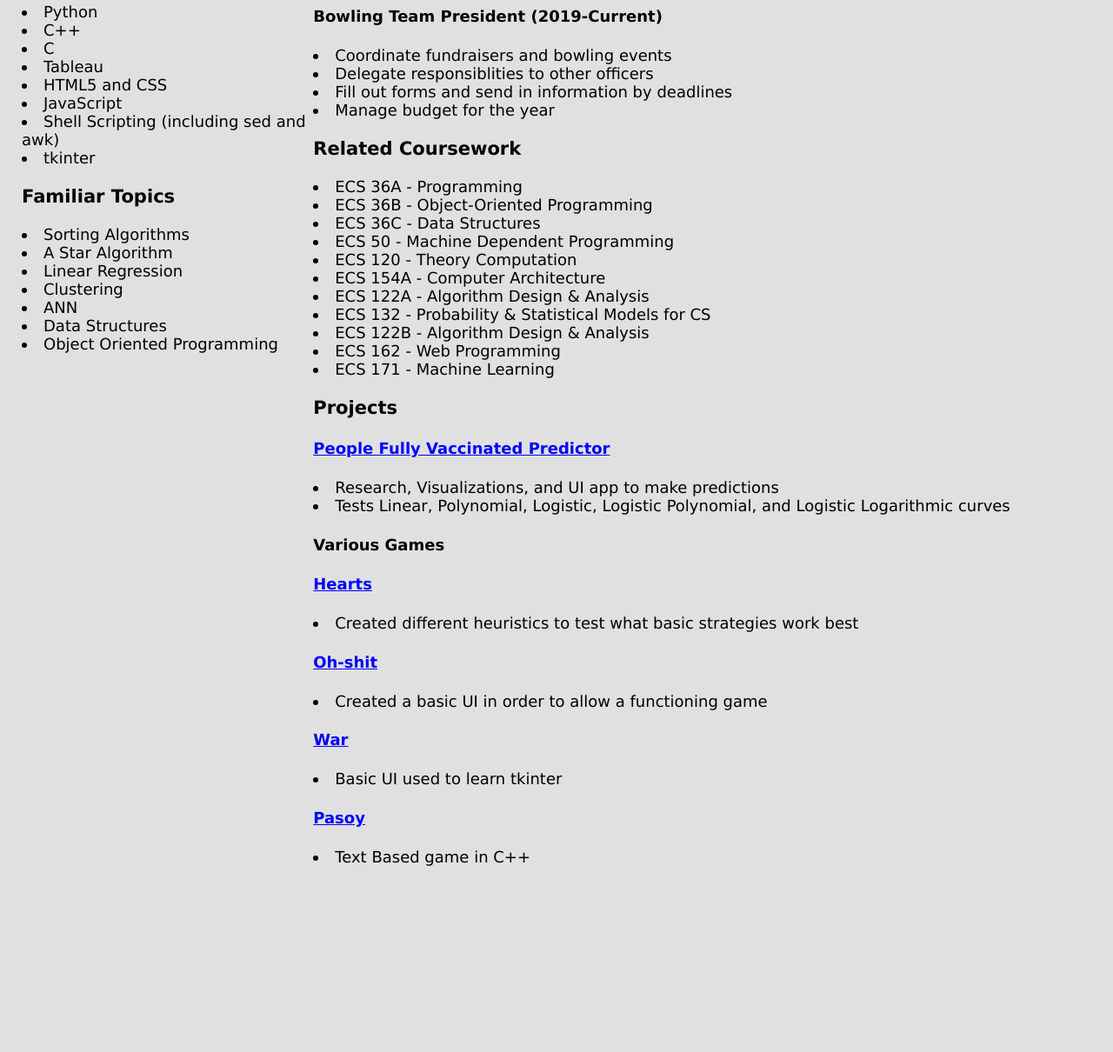
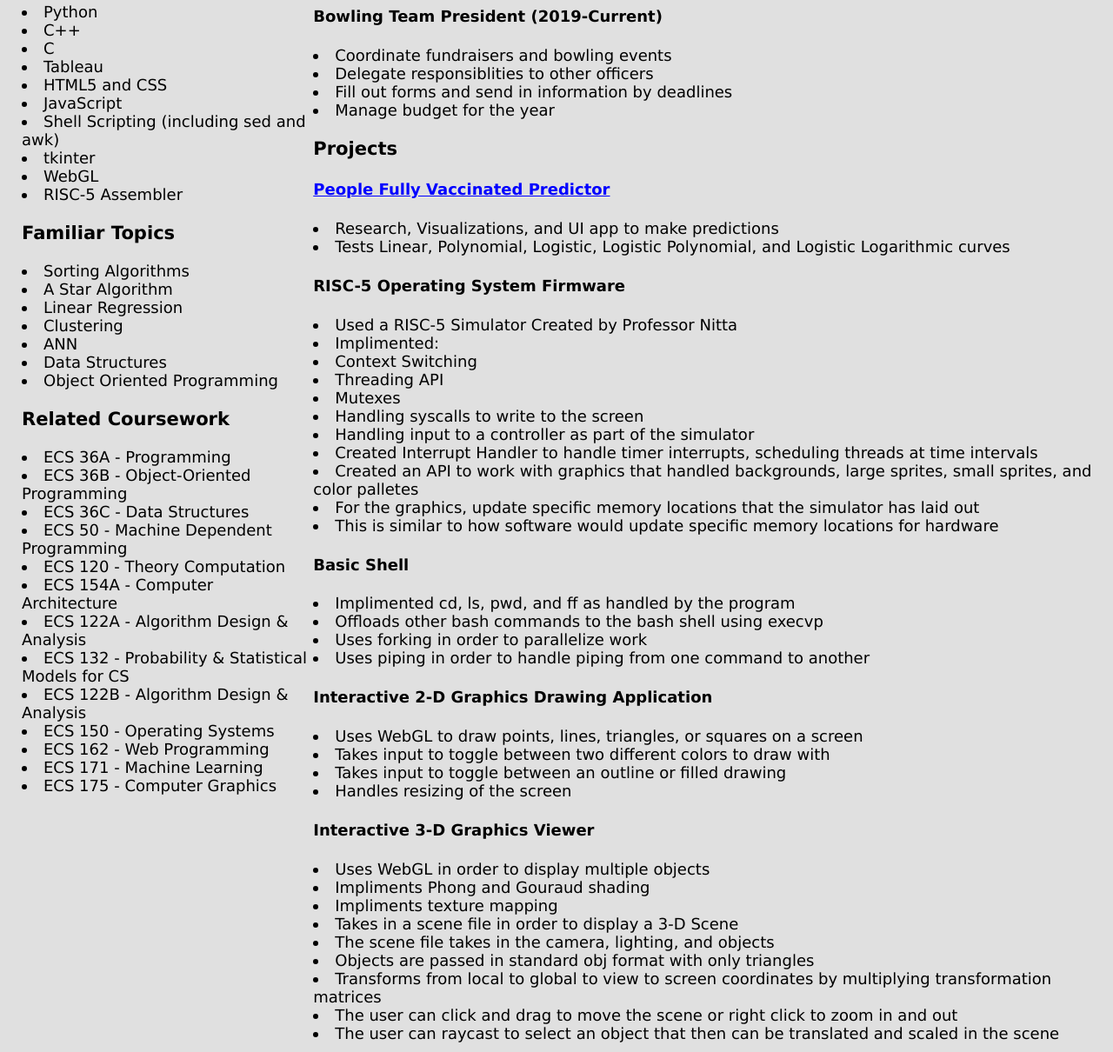
Before and after one commit to Nate18464/Personal-Website, a website: page UI/views/index.html in a window 1280 px wide. Shown: the part 682-1892 px from the top of the page at 87% size. Before the commit the page ends 1678 px from the top, so only its background shows below. Drawn offline with Linux system fonts and the light colour scheme.

Commit message:
Updated with ECS 150 and 175 Projects

```diff
--- a/UI/views/index.html
+++ b/UI/views/index.html
@@ -3,7 +3,7 @@
 <head>
   <meta charset="utf-8">
   <title>Nathan Wong</title>
-  <link rel="stylesheet" href="/stylesheets/css/styles.css">
+  <link rel="stylesheet" href="../stylesheets/css/styles.css">
 </head>
 
 <body>
@@ -32,6 +32,7 @@
       <li>React</li>
       <li>Node.js</li>
       <li>Express</li>
+
       <h3>Intermediate Skills</h3>
       <li>Python</li>
       <li>C++</li>
@@ -41,6 +42,8 @@
       <li>JavaScript</li>
       <li>Shell Scripting (including sed and awk)</li>
       <li>tkinter</li>
+      <li>WebGL</li>
+      <li>RISC-5 Assembler</li>
       <h3>Familiar Topics</h3>
       <li>Sorting Algorithms</li>
       <li>A Star Algorithm</li>
@@ -49,6 +52,21 @@
       <li>ANN</li>
       <li>Data Structures</li>
       <li>Object Oriented Programming</li>
+
+      <h3>Related Coursework</h3>
+      <li>ECS 36A - Programming</li>
+      <li>ECS 36B - Object-Oriented Programming</li>
+      <li>ECS 36C - Data Structures</li>
+      <li>ECS 50 - Machine Dependent Programming</li>
+      <li>ECS 120 - Theory Computation</li>
+      <li>ECS 154A - Computer Architecture</li>
+      <li>ECS 122A - Algorithm Design & Analysis</li>
+      <li>ECS 132 - Probability & Statistical Models for CS</li>
+      <li>ECS 122B - Algorithm Design & Analysis</li>
+      <li>ECS 150 - Operating Systems</li>
+      <li>ECS 162 - Web Programming</li>
+      <li>ECS 171 - Machine Learning</li>
+      <li>ECS 175 - Computer Graphics</li>
     </div>
 
     <div id="rightBox">
@@ -71,23 +89,42 @@
       <li>Fill out forms and send in information by deadlines</li>
       <li>Manage budget for the year</li>
 
-      <h3>Related Coursework</h3>
-      <li>ECS 36A - Programming</li>
-      <li>ECS 36B - Object-Oriented Programming</li>
-      <li>ECS 36C - Data Structures</li>
-      <li>ECS 50 - Machine Dependent Programming</li>
-      <li>ECS 120 - Theory Computation</li>
-      <li>ECS 154A - Computer Architecture</li>
-      <li>ECS 122A - Algorithm Design & Analysis</li>
-      <li>ECS 132 - Probability & Statistical Models for CS</li>
-      <li>ECS 122B - Algorithm Design & Analysis</li>
-      <li>ECS 162 - Web Programming</li>
-      <li>ECS 171 - Machine Learning</li>
-
       <h3>Projects</h3>
       <a href="https://github.com/Nate18464/WorldVaccination"><h4>People Fully Vaccinated Predictor</h4></a>
       <li>Research, Visualizations, and UI app to make predictions</li>
       <li>Tests Linear, Polynomial, Logistic, Logistic Polynomial, and Logistic Logarithmic curves</li>
+      <h4>RISC-5 Operating System Firmware</h4>
+      <li>Used a RISC-5 Simulator Created by Professor Nitta</li>
+      <li>Implimented:</li>
+      <li>Context Switching</li>
+      <li>Threading API</li>
+      <li>Mutexes</li>
+      <li>Handling syscalls to write to the screen</li>
+      <li>Handling input to a controller as part of the simulator</li>
+      <li>Created Interrupt Handler to handle timer interrupts, scheduling threads at time intervals</li>
+      <li>Created an API to work with graphics that handled backgrounds, large sprites, small sprites, and color palletes</li>
+      <li>For the graphics, update specific memory locations that the simulator has laid out</li>
+      <li>This is similar to how software would update specific memory locations for hardware</li>
+      <h4>Basic Shell</h4>
+      <li>Implimented cd, ls, pwd, and ff as handled by the program</li>
+      <li>Offloads other bash commands to the bash shell using execvp</li>
+      <li>Uses forking in order to parallelize work</li>
+      <li>Uses piping in order to handle piping from one command to another</li>
+      <h4>Interactive 2-D Graphics Drawing Application</h4>
+      <li>Uses WebGL to draw points, lines, triangles, or squares on a screen</li>
+      <li>Takes input to toggle between two different colors to draw with</li>
+      <li>Takes input to toggle between an outline or filled drawing</li>
+      <li>Handles resizing of the screen</li>
+      <h4>Interactive 3-D Graphics Viewer</h4>
+      <li>Uses WebGL in order to display multiple objects</li>
+      <li>Impliments Phong and Gouraud shading</li>
+      <li>Impliments texture mapping</li>
+      <li>Takes in a scene file in order to display a 3-D Scene</li>
+      <li>The scene file takes in the camera, lighting, and objects</li>
+      <li>Objects are passed in standard obj format with only triangles</li>
+      <li>Transforms from local to global to view to screen coordinates by multiplying transformation matrices</li>
+      <li>The user can click and drag to move the scene or right click to zoom in and out</li>
+      <li>The user can raycast to select an object that then can be translated and scaled in the scene</li>
       <h4>Various Games</h4>
       <a href="https://github.com/Nate18464/Hearts"><h4>Hearts</h4></a>
       <li>Created different heuristics to test what basic strategies work best</li>
```
